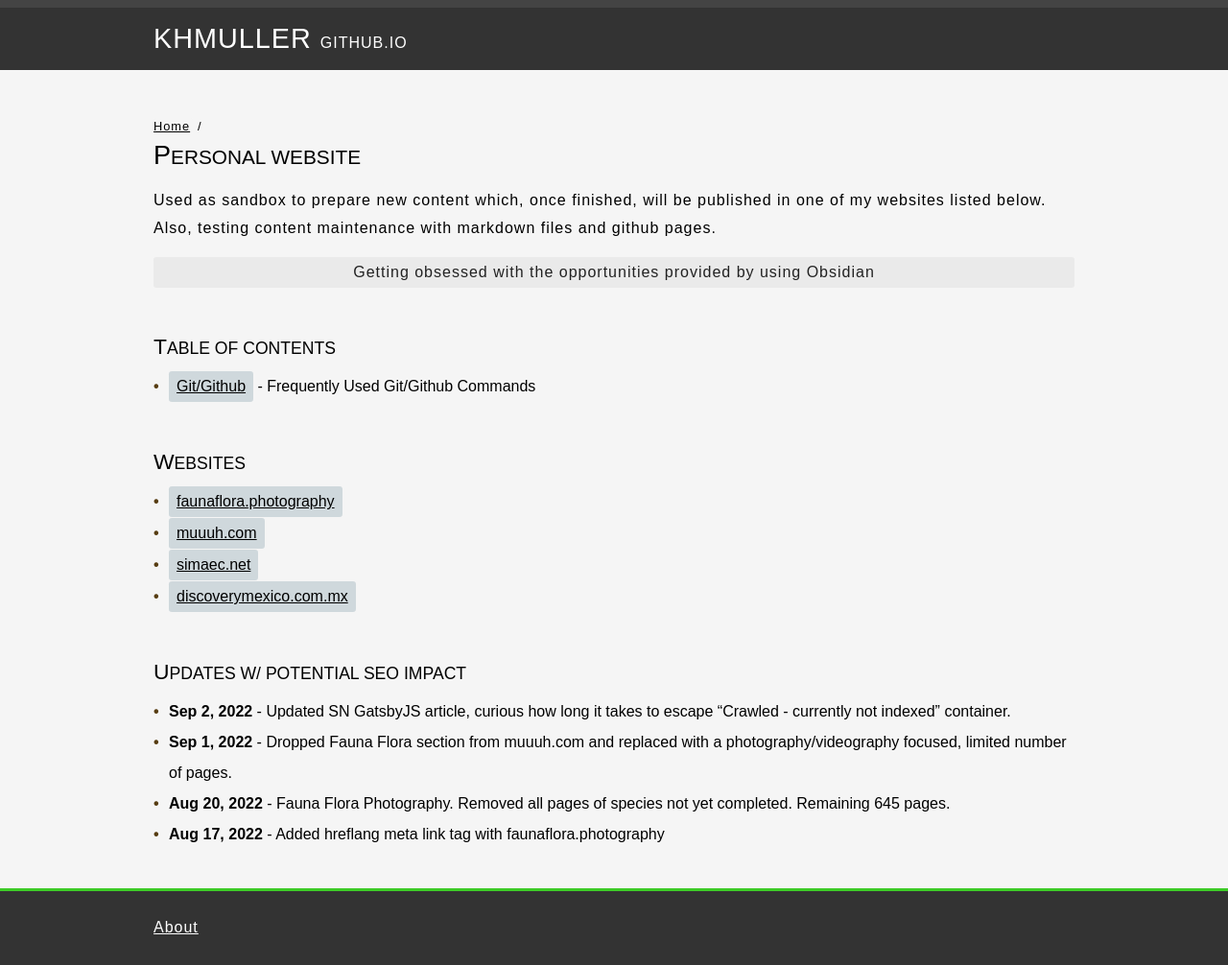
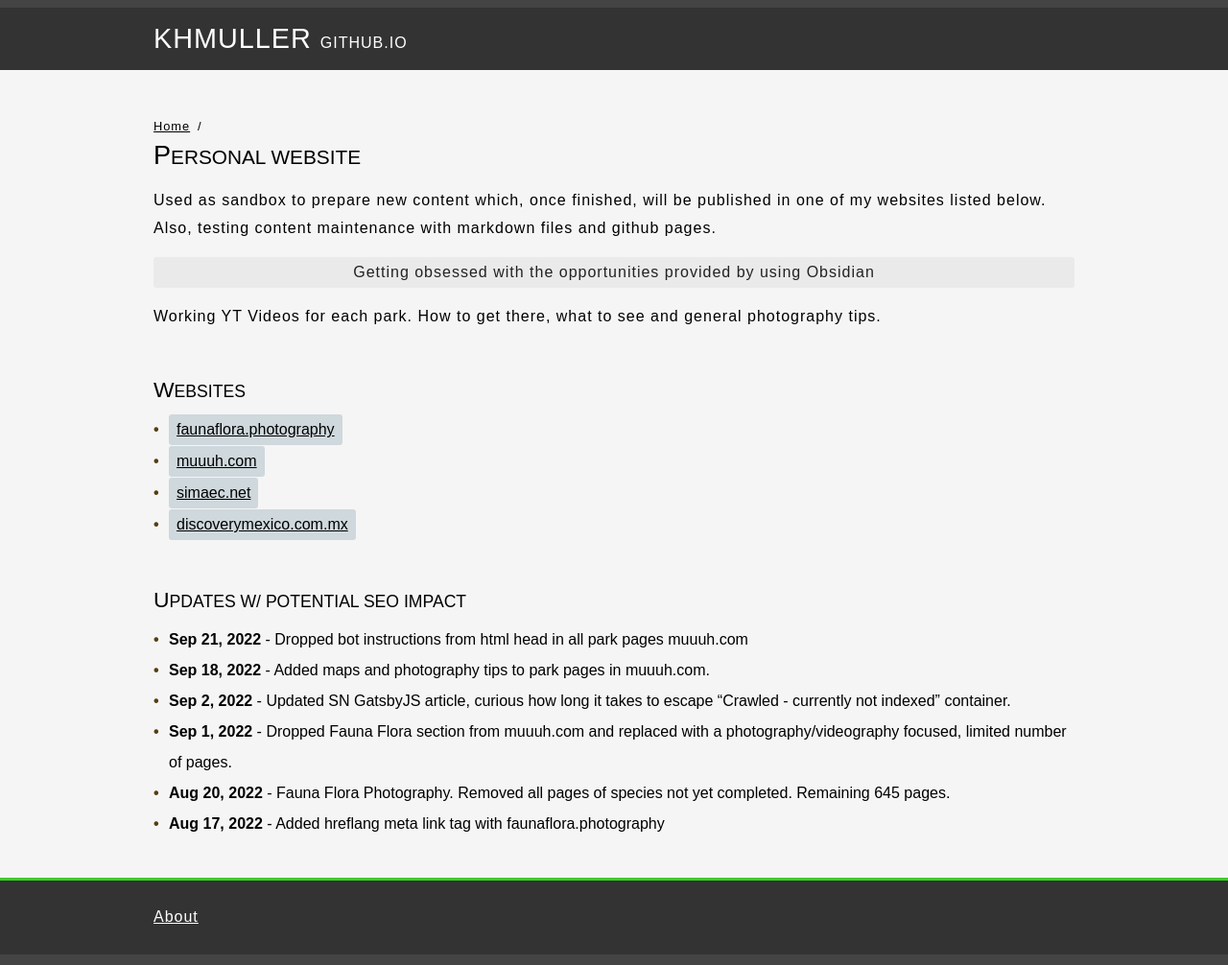
Before and after one commit to KHMuller/khmuller.github.io, a Jekyll site: the page built from index.md, in a window 1280 px wide. Shown: the whole page at 96% size. Built offline with Jekyll 4.4.1, drawn with Linux system fonts in a browser that asks for light colours.

Commit message:
Update index.md

```diff
--- a/index.md
+++ b/index.md
@@ -12,9 +12,7 @@ Used as sandbox to prepare new content which, once finished, will be published i
 {: .enhanced}
 Getting obsessed with the opportunities provided by using Obsidian
 
-### Table of Contents
-
-- [Git/Github](/github/ "Frequently Used Git/Github Commands") - Frequently Used Git/Github Commands
+Working YT Videos for each park. How to get there, what to see and general photography tips.
 
 ### Websites
 
@@ -24,6 +22,8 @@ Getting obsessed with the opportunities provided by using Obsidian
 - [discoverymexico.com.mx](https://www.discoverymexico.com.mx "Discovery Mexico")
 
 ### Updates w/ Potential SEO Impact
+- **Sep 21, 2022** - Dropped bot instructions from html head in all park pages muuuh.com
+- **Sep 18, 2022** - Added maps and photography tips to park pages in muuuh.com.
 - **Sep 2, 2022** - Updated SN GatsbyJS article, curious how long it takes to escape "Crawled - currently not indexed" container.
 - **Sep 1, 2022** - Dropped Fauna Flora section from muuuh.com and replaced with a photography/videography focused, limited number of pages.
 - **Aug 20, 2022** - Fauna Flora Photography. Removed all pages of species not yet completed. Remaining 645 pages.
```
